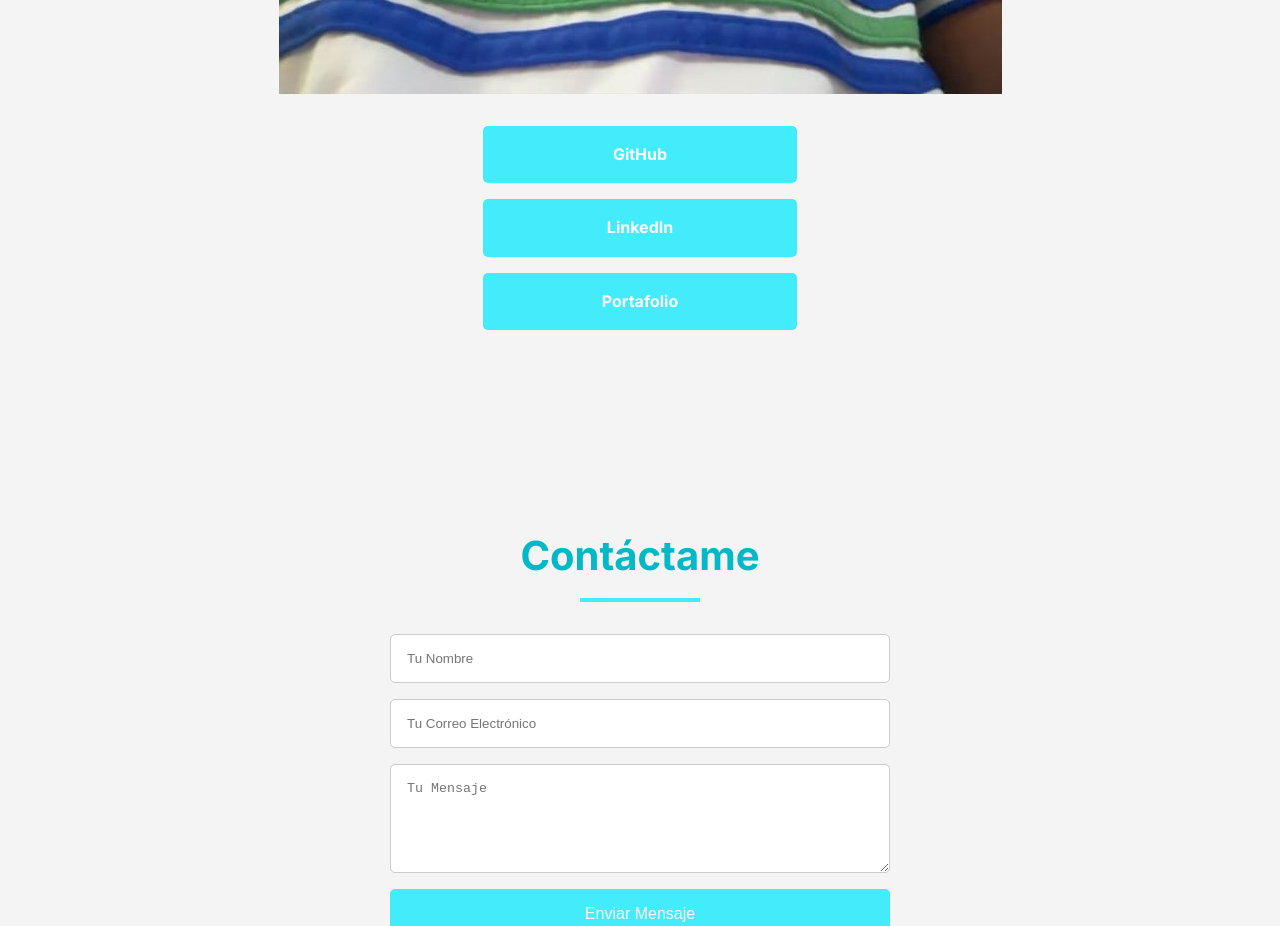
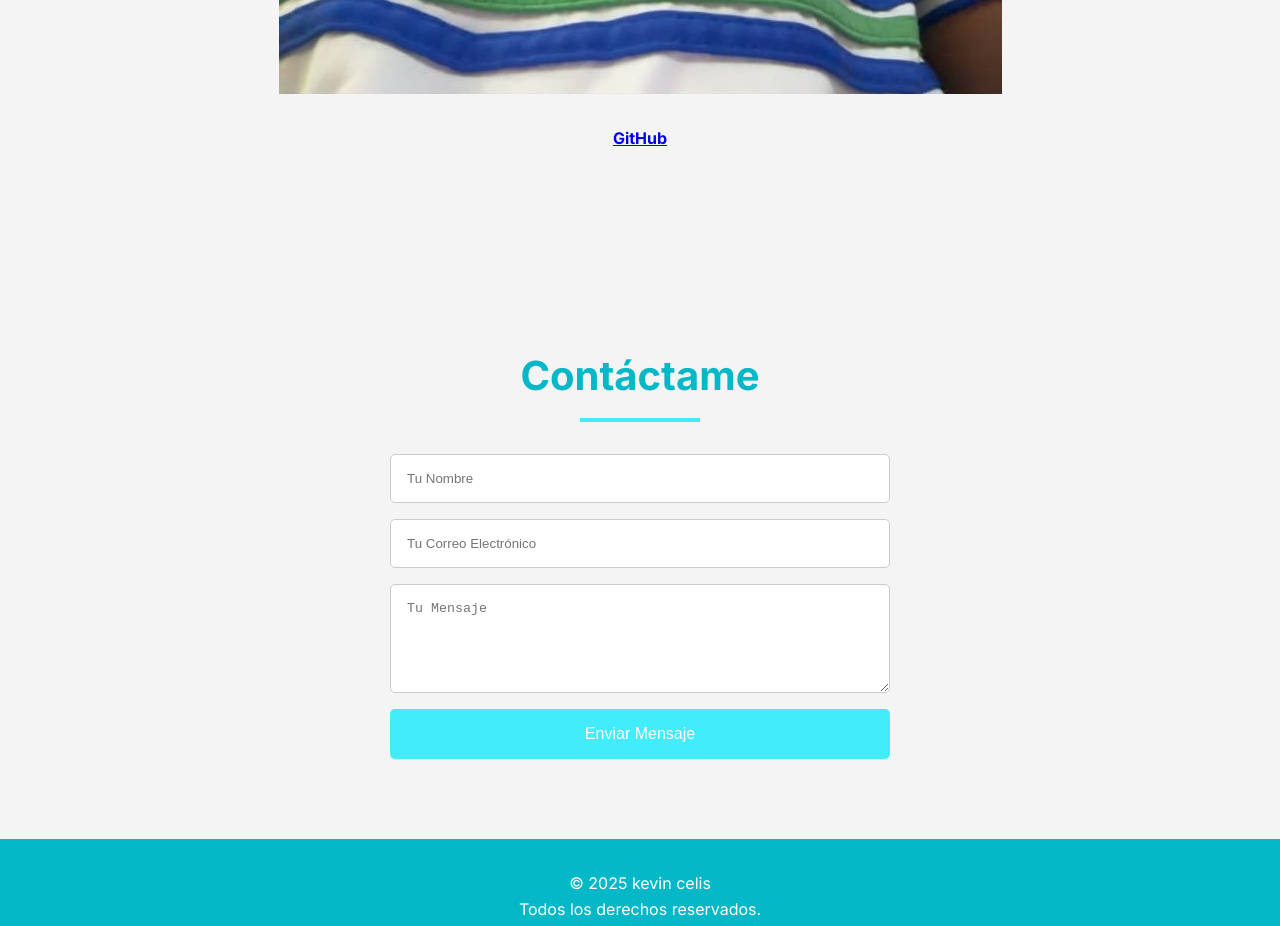
Before and after one commit to kevincelisjrrj-crypto/milandingpage, a plain HTML site: page index.html in a window 1280 px wide. Shown: the part 3960-4886 px from the top of the page. Drawn offline with Linux system fonts and the light colour scheme.

Commit message:
Update index.html

```diff
--- a/index.html
+++ b/index.html
@@ -85,9 +85,7 @@
         <h2 class="section-title">Mis Redes y Proyectos</h2>
         <div class="linktree-container">
             <img src="./celis.jpg" alt="Tu Foto de Perfil" class="profile-photo">
-            <a href="URL_GITHUB" target="_blank" class="linktree-link"><strong>GitHub</strong></a>
-            <a href="URL_LINKEDIN" target="_blank" class="linktree-link"><strong>LinkedIn</strong></a>
-            <a href="URL_PORTAFOLIO" target="_blank" class="linktree-link"><strong>Portafolio</strong></a>
+            <a href="INSTAGRAM" target="_blank" class="https://www.instagram.com/kevin_celis01?igsh=MTI4enQxNWtvM2J5ag=="><strong>GitHub</strong></a>
             </div>
     </section>
 
```
